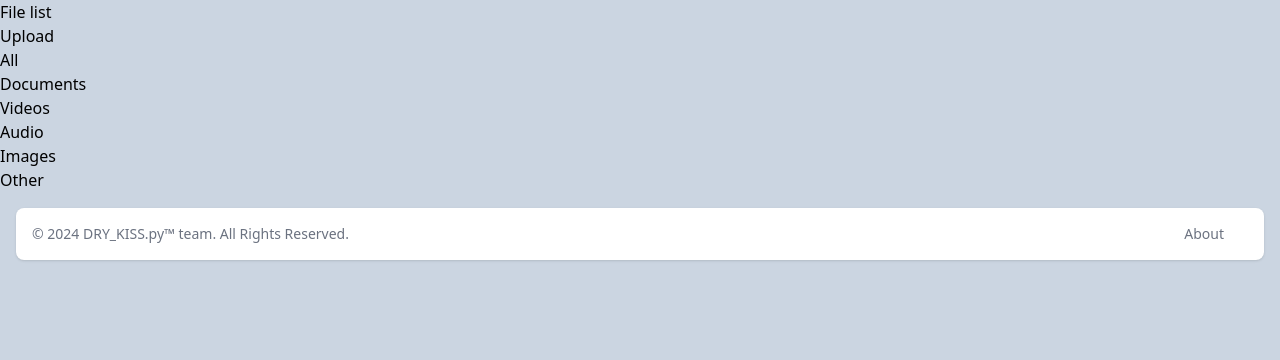
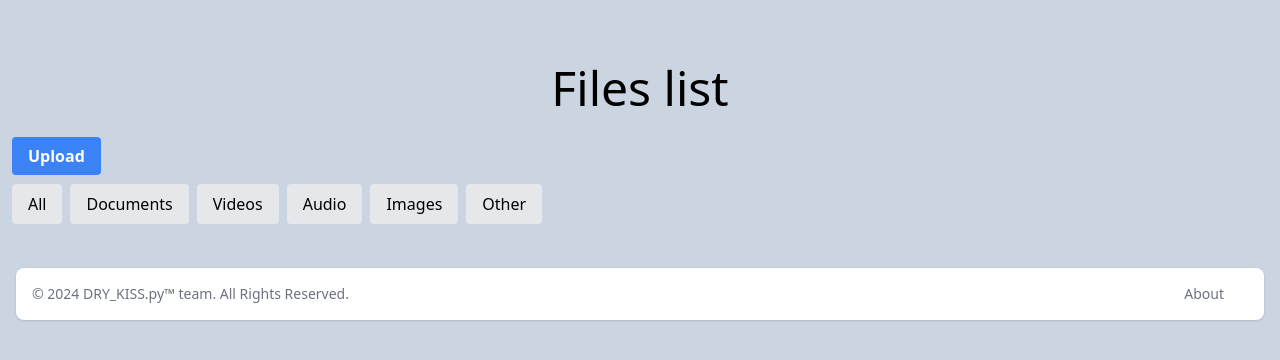
Before and after one commit to the10or/personal-assistant-web, a Django app: template personal_assistant/cloud_storage/templates/cloud_storage/file_list.html in a window 1280 px wide. Shown: the part 70-430 px from the top of the page. Run offline with Django 3.2, Linux system fonts and the light colour scheme; the template is opened without the code that fills it, so the values that code supplies are empty; some libraries are stand-ins or nearby versions.

Commit message:
update html

```diff
--- a/personal_assistant/cloud_storage/templates/cloud_storage/file_list.html
+++ b/personal_assistant/cloud_storage/templates/cloud_storage/file_list.html
@@ -1,47 +1,47 @@
 {% extends 'theme/base.html' %}
 
 {% block content %}
-    <h1>File list</h1>
+<div class="form-content my-3 p-3">
+    <div class="pt-10 pb-3">
+            <h1 class="text-center text-5xl mb-5">Files list</h1>
+    </div>
     {% if messages %}
         {% for message in messages %}
-            <div class="alert alert-{{ message.tags }}">{{ message }}</div>
+            <div class="p-4 mb-4 text-sm text-blue-700 bg-blue-100 rounded-lg dark:bg-blue-200 dark:text-blue-800" role="alert">{{ message }}</div>
         {% endfor %}
     {% endif %}
 
-    <div>
-        <a href="{% url 'cloud_storage:upload' %}" class="link">Upload</a>
+    <div class="mb-4">
+        <a href="{% url 'cloud_storage:upload' %}" class="bg-blue-500 hover:bg-blue-700 text-white font-bold py-2 px-4 rounded">Upload</a>
     </div>
 
-        <div>
-            <a href="{% url 'cloud_storage:file_list' %}">All</a></div>
-        <div>
-            <a href="{% url 'cloud_storage:file_list_category' 'documents' %}">Documents</a></div>
-        <div>
-            <a href="{% url 'cloud_storage:file_list_category' 'videos' %}">Videos</a></div>
-        <div>
-            <a href="{% url 'cloud_storage:file_list_category' 'audio' %}">Audio</a></div>
-        <div>
-            <a href="{% url 'cloud_storage:file_list_category' 'images' %}">Images</a></div>
-        <div>
-            <a href="{% url 'cloud_storage:file_list_category' 'other' %}">Other</a></div>
+    <div class="flex flex-wrap gap-2 mb-4">
+        <a href="{% url 'cloud_storage:file_list' %}" class="bg-gray-200 hover:bg-gray-300 text-black py-2 px-4 rounded">All</a>
+        <a href="{% url 'cloud_storage:file_list_category' 'documents' %}" class="bg-gray-200 hover:bg-gray-300 text-black py-2 px-4 rounded">Documents</a>
+        <a href="{% url 'cloud_storage:file_list_category' 'videos' %}" class="bg-gray-200 hover:bg-gray-300 text-black py-2 px-4 rounded">Videos</a>
+        <a href="{% url 'cloud_storage:file_list_category' 'audio' %}" class="bg-gray-200 hover:bg-gray-300 text-black py-2 px-4 rounded">Audio</a>
+        <a href="{% url 'cloud_storage:file_list_category' 'images' %}" class="bg-gray-200 hover:bg-gray-300 text-black py-2 px-4 rounded">Images</a>
+        <a href="{% url 'cloud_storage:file_list_category' 'other' %}" class="bg-gray-200 hover:bg-gray-300 text-black py-2 px-4 rounded">Other</a>
+    </div>
 
-    <table>
-
-        <tbody>
+    <table class="min-w-full table-auto">
+        <tbody class="bg-white divide-y divide-gray-200">
         {% for file in files %}
-
             <tr>
-                <td>{{ file.file.name }}</td>
-                <td><a href="{{ file.file.url }}" target="_blank" class="link">Download</a></td>
-                <td>
+                <td class="px-6 py-4 whitespace-nowrap">{{ file.file.name }}</td>
+                <td class="px-6 py-4 whitespace-nowrap">
+                    <a href="{{ file.file.url }}" target="_blank" class="text-blue-600 hover:text-blue-900">Download</a>
+                </td>
+                <td class="px-6 py-4 whitespace-nowrap">
                     <form action="{% url 'cloud_storage:delete_file' file.id %}" method="post">
                         {% csrf_token %}
-                        <button type="submit">Delete</button>
+                        <button type="submit" class="bg-red-500 hover:bg-red-700 text-white font-bold py-2 px-4 rounded">Delete</button>
                     </form>
                 </td>
-
             </tr>
         {% endfor %}
         </tbody>
     </table>
+</div>
+
 {% endblock %}
```
Also changed, not shown: personal_assistant/cloud_storage/templates/cloud_storage/upload.html (+14 -6 lines).
